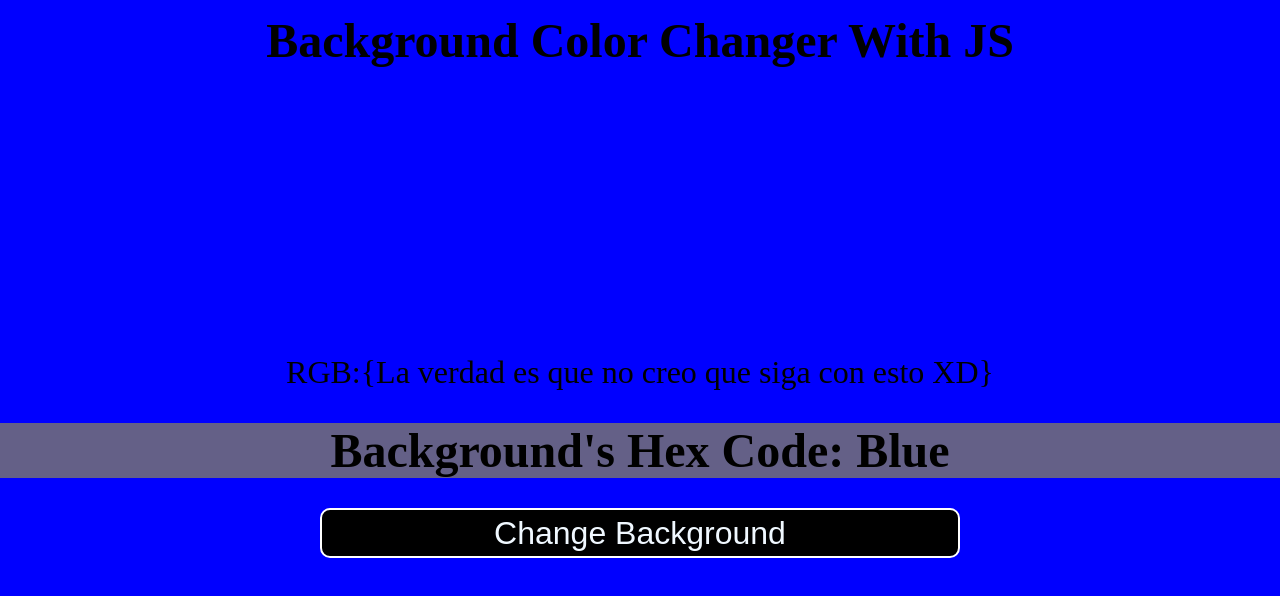
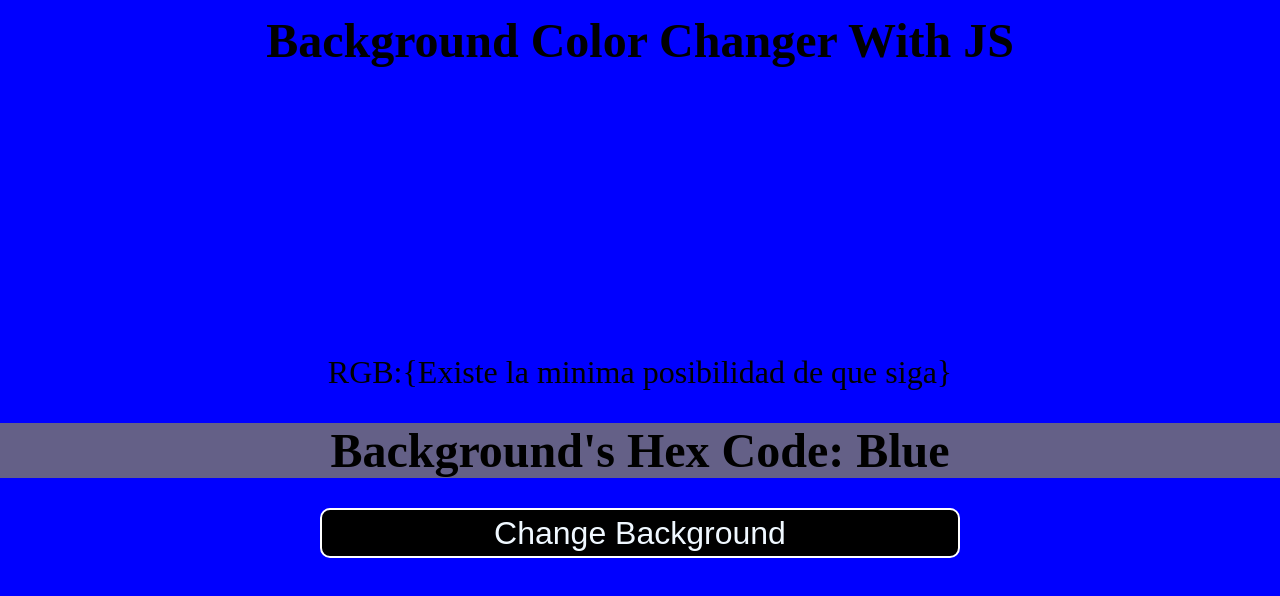
Before and after one commit to Werundy/Random-Background-Color-Flipper, a plain HTML site: page index.html in a window 1280 px wide. Drawn offline with Linux system fonts and the light colour scheme.

Commit message:
Otro cambio

```diff
--- a/index.html
+++ b/index.html
@@ -9,7 +9,7 @@
         </header>
         <div id="container">
             <div id="avr">
-                <p>RGB:{La verdad es que no creo que siga con esto XD}</p>
+                <p>RGB:{Existe la minima posibilidad de que siga}</p>
                 <h2>Background's Hex Code: <span id="hexcode">Blue</span></h2>
                 <button id="changer">Change Background</button>
             </div>
```
